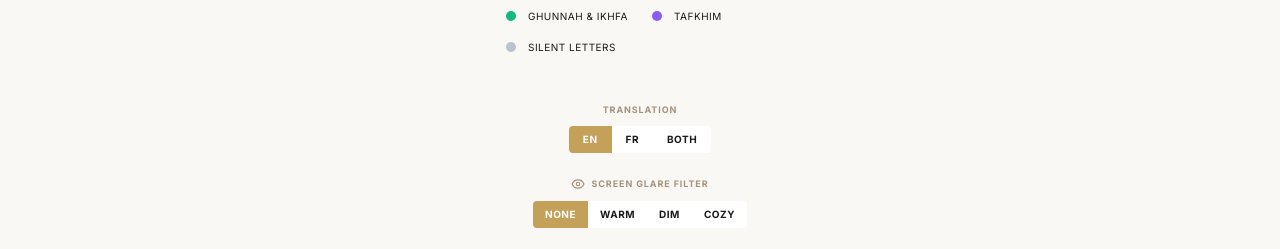
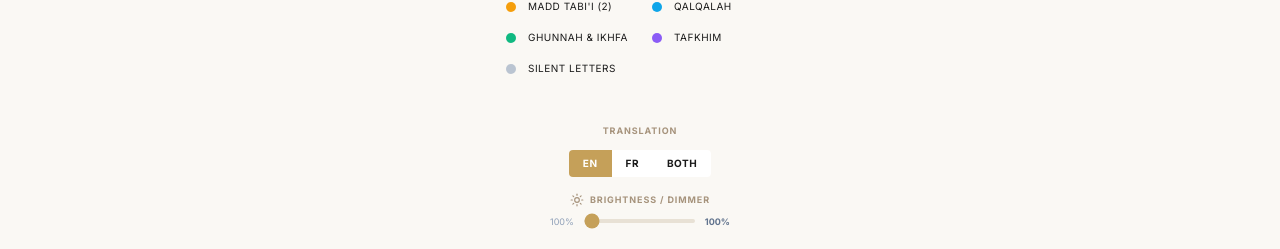
Before and after one commit to susu532/quran-tajweed, a React (Vite) app: page / in a window 1280 px wide. Shown: the part 548-797 px from the top of the page. Built offline with nearby package versions, Linux system fonts and the light colour scheme; no server answers; a web font is replaced by a local one.

Commit message:
Update App.tsx

```diff
--- a/src/App.tsx
+++ b/src/App.tsx
@@ -7,7 +7,7 @@ import React, { useState, useEffect, useRef } from "react";
 import { fetchSurahs, fetchSurahWithTajweed } from "./api";
 import { Surah, SurahDetail } from "./types";
 import { TajweedText } from "./components/TajweedText";
-import { BookOpen, ChevronDown, PlayCircle, Loader2, Eye } from "lucide-react";
+import { BookOpen, ChevronDown, PlayCircle, Loader2, Sun } from "lucide-react";
 import { motion, AnimatePresence } from "motion/react";
 
 export default function App() {
@@ -31,12 +31,14 @@ export default function App() {
   );
   const [showTafsir, setShowTafsir] = useState<boolean>(false);
   const [isInitialLoad, setIsInitialLoad] = useState<boolean>(true);
-  const [glareFilter, setGlareFilter] = useState<"none" | "warm" | "dim" | "dark">(
-    () => {
-      const saved = localStorage.getItem("saved_glare_filter");
-      return (saved as "none" | "warm" | "dim" | "dark") || "none";
-    },
-  );
+  const [dimLevel, setDimLevel] = useState<number>(() => {
+    const saved = localStorage.getItem("saved_dim_level");
+    return saved ? parseInt(saved, 10) : 0;
+  });
+
+  useEffect(() => {
+    localStorage.setItem("saved_dim_level", dimLevel.toString());
+  }, [dimLevel]);
 
   useEffect(() => {
     fetchSurahs().then(setSurahs).catch(console.error);
@@ -73,10 +75,6 @@ export default function App() {
   useEffect(() => {
     localStorage.setItem("saved_verse_index", currentVerseIndex.toString());
   }, [currentVerseIndex]);
-
-  useEffect(() => {
-    localStorage.setItem("saved_glare_filter", glareFilter);
-  }, [glareFilter]);
 
   const handlePrev = () => {
     if (currentVerseIndex > 0) {
@@ -133,17 +131,15 @@ export default function App() {
   const selectedSurah = surahs.find((s) => s.number === selectedSurahId);
 
   return (
+    <div className="min-h-screen flex flex-col bg-[#FDFBF7] text-[#1A1A1A] font-serif border-4 md:border-[16px] border-[#E8E1D5] selection:bg-[#C5A059]/30 relative">
+      {/* Screen Dimmer Overlay */}
+      {dimLevel > 0 && (
         <div
-      className={`min-h-screen flex flex-col bg-[#FDFBF7] text-[#1A1A1A] font-serif border-4 md:border-[16px] border-[#E8E1D5] selection:bg-[#C5A059]/30 transition-all duration-300 ${
-        glareFilter === "warm"
-          ? "glare-filter-warm"
-          : glareFilter === "dim"
-            ? "glare-filter-dim"
-            : glareFilter === "dark"
-              ? "glare-filter-dark"
-              : ""
-      }`}
-    >
+          id="screen-dimmer-overlay"
+          className="fixed inset-0 bg-black pointer-events-none z-[9999]"
+          style={{ opacity: dimLevel / 100 }}
+        />
+      )}
       {/* Header */}
       <header className="flex justify-between items-center px-4 md:px-12 py-6 md:py-8 border-b border-[#E8E1D5] relative z-20 bg-[#FDFBF7]">
         <div className="flex flex-col">
@@ -423,12 +419,11 @@ export default function App() {
           </div>
         </div>
 
-        <div className="p-6 md:p-8 flex flex-col items-center justify-center lg:col-span-1 md:col-span-2 text-center bg-[#FAF8F4] gap-6">
-          <div className="flex flex-col items-center w-full">
-            <span className="text-[9px] uppercase tracking-widest font-sans font-bold text-[#A6937C] mb-2.5">
+        <div className="p-6 md:p-8 flex flex-col items-center justify-center lg:col-span-1 md:col-span-2 text-center bg-[#FAF8F4]">
+          <span className="text-[9px] uppercase tracking-widest font-sans font-bold text-[#A6937C] mb-3">
             Translation
           </span>
-            <div className="flex border border-[#D5C9B8] rounded-[4px] overflow-hidden bg-white shadow-sm">
+          <div className="flex border border-[#D5C9B8] rounded-[4px] overflow-hidden bg-white shadow-sm mb-4">
             <button
               onClick={() => setTranslationLang("en")}
               className={`px-3.5 py-1.5 text-[10px] uppercase tracking-wider font-sans font-bold transition-all ${
@@ -460,54 +455,22 @@ export default function App() {
               Both
             </button>
           </div>
-          </div>
 
-          <div className="flex flex-col items-center w-full">
-            <span className="text-[9px] uppercase tracking-widest font-sans font-bold text-[#A6937C] mb-2.5 flex items-center gap-1.5 select-none">
-              <Eye className="w-3.5 h-3.5 text-[#A6937C]" />
-              Screen Glare Filter
+          <div className="w-full max-w-[180px] flex flex-col items-center">
+            <span className="text-[9px] uppercase tracking-widest font-sans font-bold text-[#A6937C] mb-2 flex items-center gap-1.5">
+              <Sun className="w-3.5 h-3.5" /> Brightness / Dimmer
             </span>
-            <div className="flex border border-[#D5C9B8] rounded-[4px] overflow-hidden bg-white shadow-sm">
-              <button
-                onClick={() => setGlareFilter("none")}
-                className={`px-3 py-1.5 text-[10px] uppercase tracking-wider font-sans font-bold transition-all ${
-                  glareFilter === "none"
-                    ? "bg-[#C5A059] text-white"
-                    : "text-[#1A1A1A] hover:bg-[#FAF8F4]"
-                }`}
-              >
-                None
-              </button>
-              <button
-                onClick={() => setGlareFilter("warm")}
-                className={`px-3 py-1.5 text-[10px] uppercase tracking-wider font-sans font-bold transition-all border-l border-[#D5C9B8] ${
-                  glareFilter === "warm"
-                    ? "bg-[#C5A059] text-white"
-                    : "text-[#1A1A1A] hover:bg-[#FAF8F4]"
-                }`}
-              >
-                Warm
-              </button>
-              <button
-                onClick={() => setGlareFilter("dim")}
-                className={`px-3 py-1.5 text-[10px] uppercase tracking-wider font-sans font-bold transition-all border-l border-r border-[#D5C9B8] ${
-                  glareFilter === "dim"
-                    ? "bg-[#C5A059] text-white"
-                    : "text-[#1A1A1A] hover:bg-[#FAF8F4]"
-                }`}
-              >
-                Dim
-              </button>
-              <button
-                onClick={() => setGlareFilter("dark")}
-                className={`px-3 py-1.5 text-[10px] uppercase tracking-wider font-sans font-bold transition-all ${
-                  glareFilter === "dark"
-                    ? "bg-[#C5A059] text-white"
-                    : "text-[#1A1A1A] hover:bg-[#FAF8F4]"
-                }`}
-              >
-                Cozy
-              </button>
+            <div className="flex items-center gap-2.5 w-full">
+              <span className="text-[9px] font-sans text-slate-400">100%</span>
+              <input
+                type="range"
+                min="0"
+                max="80"
+                value={dimLevel}
+                onChange={(e) => setDimLevel(parseInt(e.target.value))}
+                className="w-full accent-[#C5A059] h-1 bg-[#E8E1D5] rounded-full appearance-none cursor-pointer"
+              />
+              <span className="text-[9px] font-sans text-slate-500 font-bold">{100 - dimLevel}%</span>
             </div>
           </div>
         </div>
```
Lines whose indentation alone changed are shown as unchanged.
